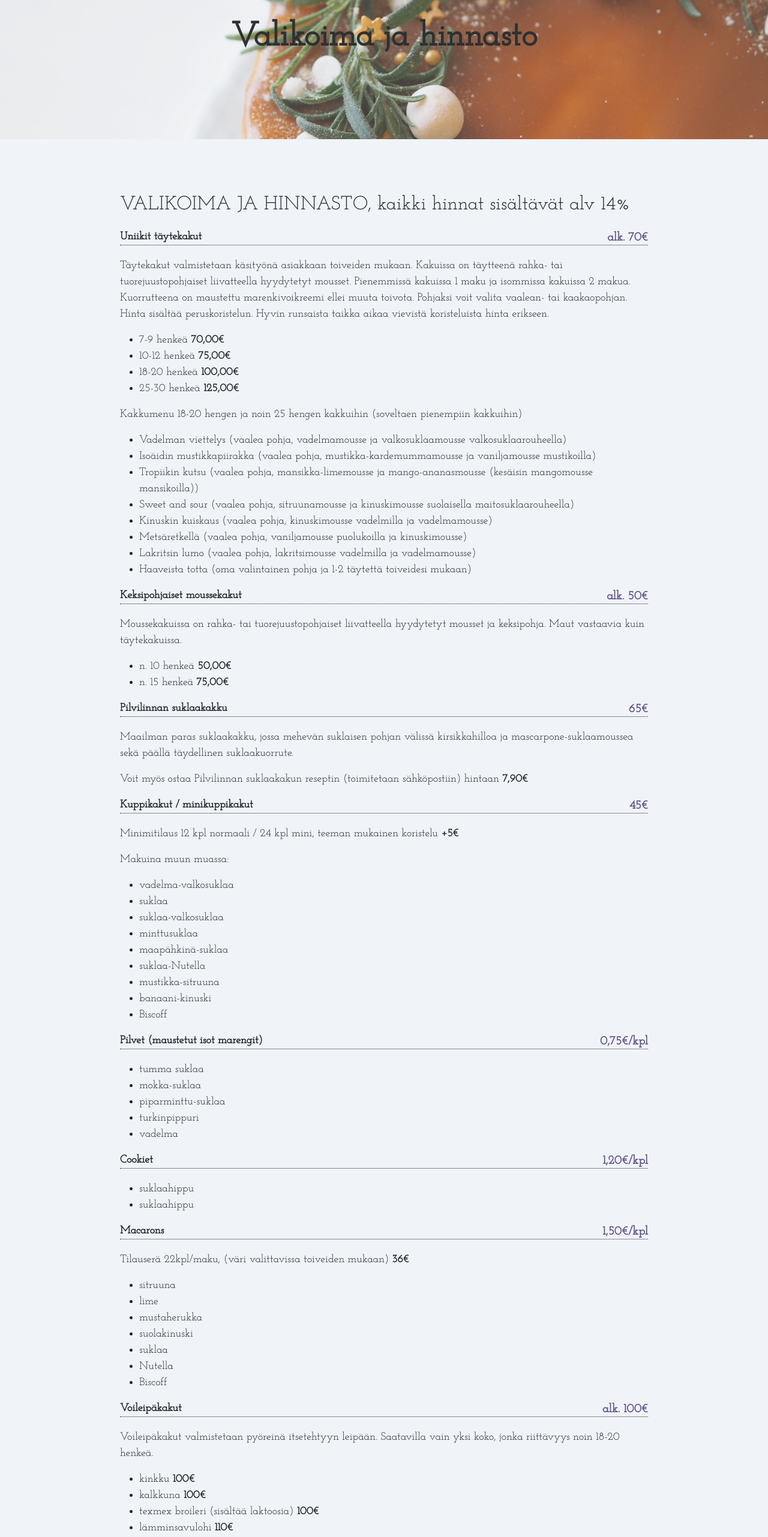
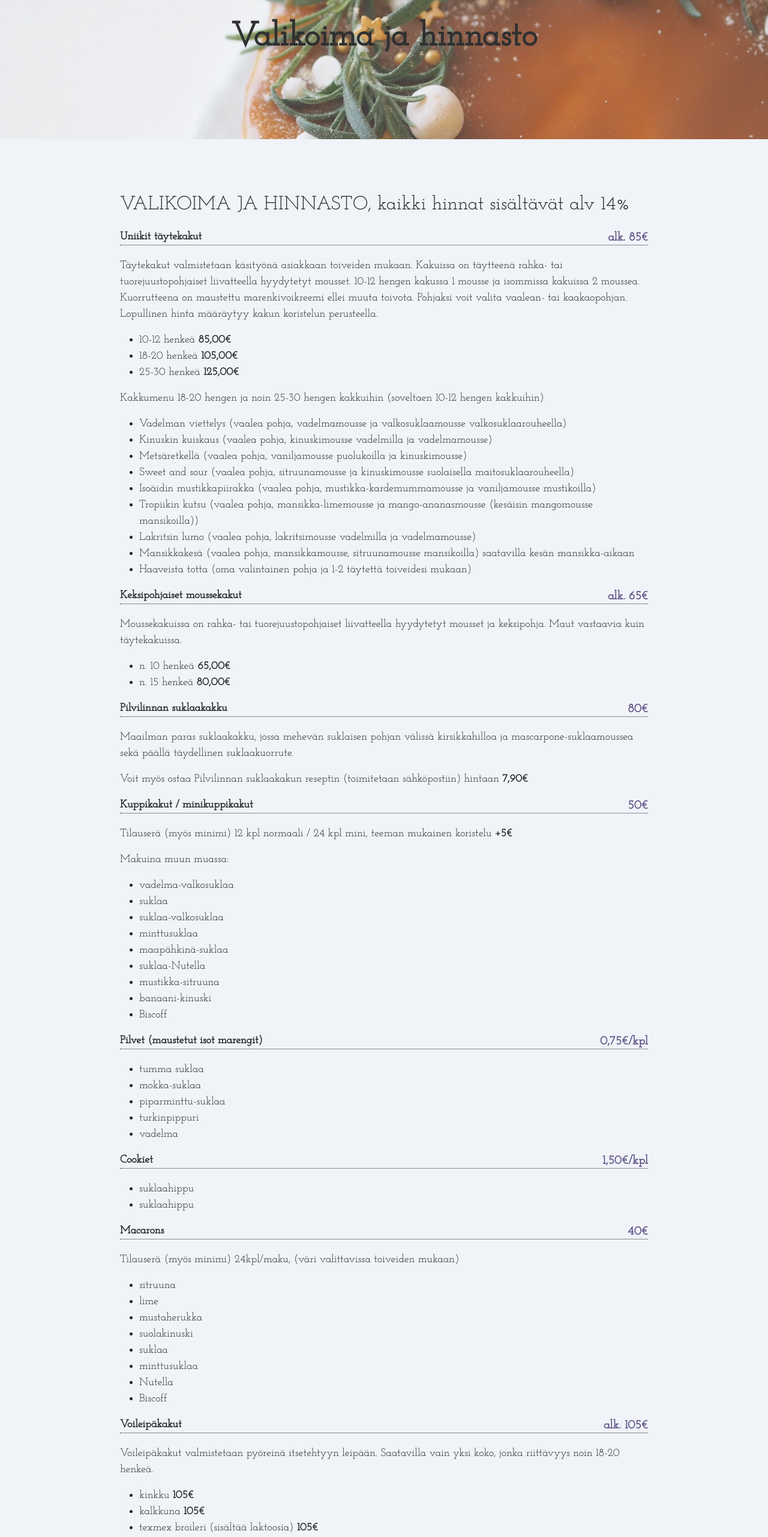
Before and after one commit to kmalanne/pilvilinna-2, a React (Create React App) app: page /assortment in a window 1280 px wide. Shown: the part 234-2796 px from the top of the page at 60% size. Built offline with nearby package versions, Linux system fonts and the light colour scheme.

Commit message:
Update content

```diff
--- a/package.json
+++ b/package.json
@@ -20,13 +20,13 @@
     "react-dom": "^17.0.2",
     "react-i18next": "^11.15.3",
     "react-router-dom": "^6.2.1",
-    "react-scripts": "^5.0.0",
-    "serve": "^13.0.2",
+    "react-scripts": "5.0.1",
+    "serve": "^14.0.1",
     "typescript": "^4.5.4"
   },
   "devDependencies": {
     "eslint-plugin-prettier": "^4.0.0",
-    "prettier": "^2.5.1"
+    "prettier": "^2.7.1"
   },
   "scripts": {
     "dev": "react-scripts start",
--- a/public/locales/en/home.json
+++ b/public/locales/en/home.json
@@ -4,7 +4,7 @@
   "contact": "Contact",
 
   "info_header": "About the bakery and baker",
-  "info_1": "A party coming? Do you rush into everyday life as you go or do you feel insecure as a baker? Do you want your party offerings to be tasty and beautiful to look at? Then you should contact the Pilvilinna bakery. As the creator of the global cake trend, I conjured up your cake and other serving wishes. My bakery specializes in small family celebrations such as christenings, birthdays, ripple parties and graduations. For these parties, you can order from me either just the cake or all the coffee table offers. The pastries are always made individually according to your wishes. You can also ask me for help with other party arrangements, so all you have to do is enjoy the party.",
+  "info_1": "A party coming? Are the hustle and bustle of everyday life taking you away or do you feel insecure as a baker? Do you want the food served at your party to be tasty and beautiful to look at? Then you should contact Pilvilinna bakery. As the creator of the global cake trend, I made your cake and other catering wishes come true. My bakery specializes in small (up to 30 people) family parties such as christenings, birthdays, christenings and graduations. For these parties, you can order from me either just the cake or all the coffee table offerings. The pastries are always made individually according to wishes. At the moment, my order calendar may be full for up to two months ahead, especially on weekends, so please get in touch as early as possible.",
   "info_2": "It was the desire to make customers' sweet dreams come true that led to the transition from an amateur to an entrepreneur in 2018. As a self-taught baker, I always bake with a big heart and investing in taste, without forgetting appearance. Authentic flavours, not too sweet and suitably moist, that's my recipe for the perfect cake. Good wishes and delicious moments for you! Best regards,",
 
   "assortment_title": "My assortment",
--- a/public/locales/fi/assortment.json
+++ b/public/locales/fi/assortment.json
@@ -4,16 +4,17 @@
   "title": "VALIKOIMA JA HINNASTO, kaikki hinnat sisältävät alv 14%",
 
   "unique_cake_title": "Uniikit täytekakut",
-  "unique_cake_description_1": "Täytekakut valmistetaan käsityönä asiakkaan toiveiden mukaan. Kakuissa on täytteenä rahka- tai tuorejuustopohjaiset liivatteella hyydytetyt mousset. Pienemmissä kakuissa 1 maku ja isommissa kakuissa 2 makua. Kuorrutteena on maustettu marenkivoikreemi ellei muuta toivota. Pohjaksi voit valita vaalean- tai kaakaopohjan. Hinta sisältää peruskoristelun. Hyvin runsaista taikka aikaa vievistä koristeluista hinta erikseen.",
-  "unique_cake_description_2": "Kakkumenu 18-20 hengen ja noin 25 hengen kakkuihin (soveltaen pienempiin kakkuihin)",
+  "unique_cake_description_1": "Täytekakut valmistetaan käsityönä asiakkaan toiveiden mukaan. Kakuissa on täytteenä rahka- tai tuorejuustopohjaiset liivatteella hyydytetyt mousset. 10-12 hengen kakussa 1 mousse ja isommissa kakuissa 2 moussea. Kuorrutteena on maustettu marenkivoikreemi ellei muuta toivota. Pohjaksi voit valita vaalean- tai kaakaopohjan. Lopullinen hinta määräytyy kakun koristelun perusteella.",
+  "unique_cake_description_2": "Kakkumenu 18-20 hengen ja noin 25-30 hengen kakkuihin (soveltaen 10-12 hengen kakkuihin)",
   "unique_cake_choice_1": "Vadelman viettelys (vaalea pohja, vadelmamousse ja valkosuklaamousse valkosuklaarouheella)",
-  "unique_cake_choice_2": "Isoäidin mustikkapiirakka (vaalea pohja, mustikka-kardemummamousse ja vaniljamousse mustikoilla)",
-  "unique_cake_choice_3": "Tropiikin kutsu (vaalea pohja, mansikka-limemousse ja mango-ananasmousse (kesäisin mangomousse mansikoilla))",
+  "unique_cake_choice_2": "Kinuskin kuiskaus (vaalea pohja, kinuskimousse vadelmilla ja vadelmamousse)",
+  "unique_cake_choice_3": "Metsäretkellä (vaalea pohja, vaniljamousse puolukoilla ja kinuskimousse)",
   "unique_cake_choice_4": "Sweet and sour (vaalea pohja, sitruunamousse ja kinuskimousse suolaisella maitosuklaarouheella)",
-  "unique_cake_choice_5": "Kinuskin kuiskaus (vaalea pohja, kinuskimousse vadelmilla ja vadelmamousse)",
-  "unique_cake_choice_6": "Metsäretkellä (vaalea pohja, vaniljamousse puolukoilla ja kinuskimousse)",
+  "unique_cake_choice_5": "Isoäidin mustikkapiirakka (vaalea pohja, mustikka-kardemummamousse ja vaniljamousse mustikoilla)",
+  "unique_cake_choice_6": "Tropiikin kutsu (vaalea pohja, mansikka-limemousse ja mango-ananasmousse (kesäisin mangomousse mansikoilla))",
   "unique_cake_choice_7": "Lakritsin lumo (vaalea pohja, lakritsimousse vadelmilla ja vadelmamousse)",
-  "unique_cake_choice_8": "Haaveista totta (oma valintainen pohja ja 1-2 täytettä toiveidesi mukaan)",
+  "unique_cake_choice_8": "Mansikkakesä (vaalea pohja, mansikkamousse, sitruunamousse mansikoilla) saatavilla kesän mansikka-aikaan",
+  "unique_cake_choice_9": "Haaveista totta (oma valintainen pohja ja 1-2 täytettä toiveidesi mukaan)",
 
   "mousse_cake_title": "Keksipohjaiset moussekakut",
   "mousse_cake_description": "Moussekakuissa on rahka- tai tuorejuustopohjaiset liivatteella hyydytetyt mousset ja keksipohja. Maut vastaavia kuin täytekakuissa.",
@@ -23,7 +24,7 @@
   "chocolate_cake_description_2": "Voit myös ostaa Pilvilinnan suklaakakun reseptin (toimitetaan sähköpostiin) hintaan",
 
   "cupcake_title": "Kuppikakut / minikuppikakut",
-  "cupcake_description_1": "Minimitilaus 12 kpl normaali / 24 kpl mini, teeman mukainen koristelu",
+  "cupcake_description_1": "Tilauserä (myös minimi) 12 kpl normaali / 24 kpl mini, teeman mukainen koristelu",
   "cupcake_description_2": "Makuina muun muassa:",
   "cupcake_choice_1": "vadelma-valkosuklaa",
   "cupcake_choice_2": "suklaa",
@@ -47,14 +48,15 @@
   "cookie_choice_2": "suklaa",
 
   "macaron_title": "Macarons",
-  "macaron_description": "Tilauserä 22kpl/maku, (väri valittavissa toiveiden mukaan)",
+  "macaron_description": "Tilauserä (myös minimi) 24kpl/maku, (väri valittavissa toiveiden mukaan)",
   "macaron_choice_1": "sitruuna",
   "macaron_choice_2": "lime",
   "macaron_choice_3": "mustaherukka",
   "macaron_choice_4": "suolakinuski",
   "macaron_choice_5": "suklaa",
-  "macaron_choice_6": "Nutella",
-  "macaron_choice_7": "Biscoff",
+  "macaron_choice_6": "minttusuklaa",
+  "macaron_choice_7": "Nutella",
+  "macaron_choice_8": "Biscoff",
 
   "sandwich_cake_title": "Voileipäkakut",
   "sandwich_cake_description": "Voileipäkakut valmistetaan pyöreinä itsetehtyyn leipään. Saatavilla vain yksi koko, jonka riittävyys noin 18-20 henkeä.",
@@ -69,9 +71,8 @@
   "bread_description": "Laktoositon saaristolaisleipä",
 
   "info_1": "Teen myös muita makeita ja suolaisia leivonnaisia, kysy tarjousta!",
-  "info_2": "Lisäksi voit pyytää tarjousta juhlajärjestelyistä- tai avusta. Olen ollut mm. koristelemassa juhlapaikkoja ja auttelemassa juhlissa (kahvin keitto, tarjoilu, siistiminen).",
-  "info_3": "Tuotteet valmistetaan aina laktoosittomista raaka-aineista mahdollisuuksien mukaan, mutta osa esim. täytekakun täytteistä sisältää laktoosia (mm. valkosuklaa). Teen tilauksesta myös gluteenittomia sekä tarvittaessa jonkin verran maidottomia ja munattomia leivonnaisia. Huomioithan kuitenkin, että samassa tilassa käsitellään normaaleja tuotteita (gluteenia sisältävät viljat, maidot, pähkinät...), joten tuotteissa saattaa esiintyä jäämiä. Ilmoitathan aina mahdolliset ruokavaliot/allergiat tilauksen yhteydessä!",
-  "info_4": "En valmista lisenssoituja hahmoja (mm. Frozen, My Little Pony, Ryhmä Hau, Pipsa Possu jne.) kakkuihin tai kyseisiä kakkuja. Teemaa voidaan mukailla kakuissa ja halutessaan asiakas voi itse lisätä kakkuun esim. koristeeksi käyvän lelun tai muun koristeen.",
+  "info_2": "Tuotteet valmistetaan aina laktoosittomista raaka-aineista mahdollisuuksien mukaan, mutta osa esim. täytekakun täytteistä sisältää laktoosia (mm. valkosuklaa). Teen tilauksesta myös gluteenittomia sekä tarvittaessa jonkin verran maidottomia ja munattomia leivonnaisia. Huomioithan kuitenkin, että samassa tilassa käsitellään normaaleja tuotteita (gluteenia sisältävät viljat, maidot, pähkinät...), joten tuotteissa saattaa esiintyä jäämiä. Ilmoitathan aina mahdolliset ruokavaliot/allergiat tilauksen yhteydessä!",
+  "info_3": "En valmista lisenssoituja hahmoja (mm. Frozen, My Little Pony, Ryhmä Hau, Pipsa Possu jne.) tai seurojen logoja tai vastaavis kakkuihin tai kyseisiä kakkuja. Teemaa voidaan mukailla kakuissa ja halutessaan asiakas voi itse lisätä kakkuun esim. koristeeksi käyvän lelun tai muun koristeen.",
 
   "gallery_title": "Leipomotuotteiden kuvia",
 
--- a/public/locales/fi/home.json
+++ b/public/locales/fi/home.json
@@ -4,7 +4,7 @@
   "contact": "Ota yhteyttä",
 
   "info_title": "Leipomosta",
-  "info_1": "Juhlat tulossa? Vievätkö arjen kiireet mennessään tai tunnetko epävarmuutta leipojana? Haluatko, että juhlasi tarjottavat ovat maukkaita ja kauniita katsoa? Silloin kannattaa ottaa yhteyttä Pilvilinnan leipomoon. Maailmanlaajuisen kakkutrendin luojana loihdin sinun kakku- ja muut tarjoilutoiveet todeksi. Leipomoni on erikoistunut pieniin perhejuhliin kuten ristiäiset, syntymäpäivät, rippijuhlat ja valmistujaiset. Näihin juhliin voit tilata minulta joko pelkästään kakun tai kaikki kahvipöydän tarjottavat. Leivonnaiset toteutetaan aina yksilöllisesti toiveiden mukaan. Voit kysyä minulta apuja myös muihin juhlajärjestelyihin, jolloin sinun tehtäväksesi jää vain juhlista nauttiminen.",
+  "info_1": "Juhlat tulossa? Vievätkö arjen kiireet mennessään tai tunnetko epävarmuutta leipojana? Haluatko, että juhlasi tarjottavat ovat maukkaita ja kauniita katsoa? Silloin kannattaa ottaa yhteyttä Pilvilinnan leipomoon. Maailmanlaajuisen kakkutrendin luojana loihdin sinun kakku- ja muut tarjoilutoiveet todeksi. Leipomoni on erikoistunut pieniin (maksimissaan noin 30 hengen) perhejuhliin kuten ristiäiset, syntymäpäivät, rippijuhlat ja valmistujaiset. Näihin juhliin voit tilata minulta joko pelkästään kakun tai kaikki kahvipöydän tarjottavat. Leivonnaiset toteutetaan aina yksilöllisesti toiveiden mukaan. Tällä hetkellä tilauskalenterini saattaa erityisesti viikonloppujen osalta olla täynnä jopa kahdeksi kuukaudeksi eteenpäin, joten olethan yhteydessä mahdollisimman ajoissa.",
   "info_2": "Juuri halu tehdä asiakkaiden makeista unelmista totta johti siirtymään harrastelijasta yrittäjäksi 2018. Itse oppineena leipurina leivon tilauksesta aina suurella sydämellä ja erityisesti makuun panostaen, ulkonäköä kuitenkaan unohtamatta. Aitoja makuja, ei liian makeaa ja sopivan kosteaa, siinä reseptini täydelliseen kakkuun. Hyvää mieltä ja herkullisia hetkiä sinulle toivoen",
 
   "assortment_title": "Valikoimani",
--- a/src/containers/Assortment/index.tsx
+++ b/src/containers/Assortment/index.tsx
@@ -28,19 +28,16 @@ export const Assortment = () => {
         <h2 id="assortment-title">{tNS('title')}</h2>
         <div className="item-header">
           <p>
-            {tNS('unique_cake_title')} <span>{tNS('price_from')} 70€</span>
+            {tNS('unique_cake_title')} <span>{tNS('price_from')} 85€</span>
           </p>
         </div>
         <p>{tNS('unique_cake_description_1')}</p>
         <ul>
           <li>
-            7-9 {tNS('person')} <strong>70,00€</strong>
+            10-12 {tNS('person')} <strong>85,00€</strong>
           </li>
           <li>
-            10-12 {tNS('person')} <strong>75,00€</strong>
-          </li>
-          <li>
-            18-20 {tNS('person')} <strong>100,00€</strong>
+            18-20 {tNS('person')} <strong>105,00€</strong>
           </li>
           <li>
             25-30 {tNS('person')} <strong>125,00€</strong>
@@ -56,24 +53,25 @@ export const Assortment = () => {
           <li>{tNS('unique_cake_choice_6')}</li>
           <li>{tNS('unique_cake_choice_7')}</li>
           <li>{tNS('unique_cake_choice_8')}</li>
+          <li>{tNS('unique_cake_choice_9')}</li>
         </ul>
         <div className="item-header">
           <p>
-            {tNS('mousse_cake_title')} <span>{tNS('price_from')} 50€</span>
+            {tNS('mousse_cake_title')} <span>{tNS('price_from')} 65€</span>
           </p>
         </div>
         <p>{tNS('mousse_cake_description')}</p>
         <ul>
           <li>
-            {tNS('circa')} 10 {tNS('person')} <strong>50,00€</strong>
+            {tNS('circa')} 10 {tNS('person')} <strong>65,00€</strong>
           </li>
           <li>
-            {tNS('circa')} 15 {tNS('person')} <strong>75,00€</strong>
+            {tNS('circa')} 15 {tNS('person')} <strong>80,00€</strong>
           </li>
         </ul>
         <div className="item-header">
           <p>
-            {tNS('chocolate_cake_title')} <span>65€</span>
+            {tNS('chocolate_cake_title')} <span>80€</span>
           </p>
         </div>
         <p>{tNS('chocolate_cake_description_1')}</p>
@@ -82,7 +80,7 @@ export const Assortment = () => {
         </p>
         <div className="item-header">
           <p>
-            {tNS('cupcake_title')} <span>45€</span>
+            {tNS('cupcake_title')} <span>50€</span>
           </p>
         </div>
         <p>
@@ -114,7 +112,7 @@ export const Assortment = () => {
         </ul>
         <div className="item-header">
           <p>
-            {tNS('cookie_title')} <span>1,20€/kpl</span>
+            {tNS('cookie_title')} <span>1,50€/kpl</span>
           </p>
         </div>
         <ul>
@@ -123,12 +121,10 @@ export const Assortment = () => {
         </ul>
         <div className="item-header">
           <p>
-            {tNS('macaron_title')} <span>1,50€/kpl</span>
+            {tNS('macaron_title')} <span>40€</span>
           </p>
         </div>
-        <p>
-          {tNS('macaron_description')} <strong>36€</strong>
-        </p>
+        <p>{tNS('macaron_description')}</p>
         <ul>
           <li>{tNS('macaron_choice_1')}</li>
           <li>{tNS('macaron_choice_2')}</li>
@@ -137,39 +133,39 @@ export const Assortment = () => {
           <li>{tNS('macaron_choice_5')}</li>
           <li>{tNS('macaron_choice_6')}</li>
           <li>{tNS('macaron_choice_7')}</li>
+          <li>{tNS('macaron_choice_8')}</li>
         </ul>
         <div className="item-header">
           <p>
-            {tNS('sandwich_cake_title')} <span>{tNS('price_from')} 100€</span>
+            {tNS('sandwich_cake_title')} <span>{tNS('price_from')} 105€</span>
           </p>
         </div>
         <p>{tNS('sandwich_cake_description')}</p>
         <ul>
           <li>
-            {tNS('sandwich_cake_choice_1')} <strong>100€</strong>
+            {tNS('sandwich_cake_choice_1')} <strong>105€</strong>
           </li>
           <li>
-            {tNS('sandwich_cake_choice_2')} <strong>100€</strong>
+            {tNS('sandwich_cake_choice_2')} <strong>105€</strong>
           </li>
           <li>
-            {tNS('sandwich_cake_choice_3')} <strong>100€</strong>
+            {tNS('sandwich_cake_choice_3')} <strong>105€</strong>
           </li>
           <li>
-            {tNS('sandwich_cake_choice_4')} <strong>110€</strong>
+            {tNS('sandwich_cake_choice_4')} <strong>120€</strong>
           </li>
           <li>
-            {tNS('sandwich_cake_choice_5')} <strong>110€</strong>
+            {tNS('sandwich_cake_choice_5')} <strong>120€</strong>
           </li>
           <li>
-            {tNS('sandwich_cake_choice_6')} <strong>100€</strong>
+            {tNS('sandwich_cake_choice_6')} <strong>105€</strong>
           </li>
         </ul>
         <div className="item-header">
           <p>{tNS('bread_title')}</p>
         </div>
         <p>
-          {tNS('bread_description')} <strong>7,00€</strong> {tNS('pcs')},{' '}
-          <strong>12,00€</strong> 2 {tNS('pcs')}
+          {tNS('bread_description')} <strong>9,00€</strong> {tNS('pcs')}
         </p>
         <div className="info-text-container">
           <p>
@@ -177,7 +173,6 @@ export const Assortment = () => {
           </p>
           <p>{tNS('info_2')}</p>
           <p>{tNS('info_3')}</p>
-          <p>{tNS('info_4')}</p>
         </div>
       </Container>
       <Container className="gallery-container">
```
Also changed, not shown: public/locales/en/assortment.json (+16 -15 lines), 1 other file (tests, documents, lock files or other folders).
